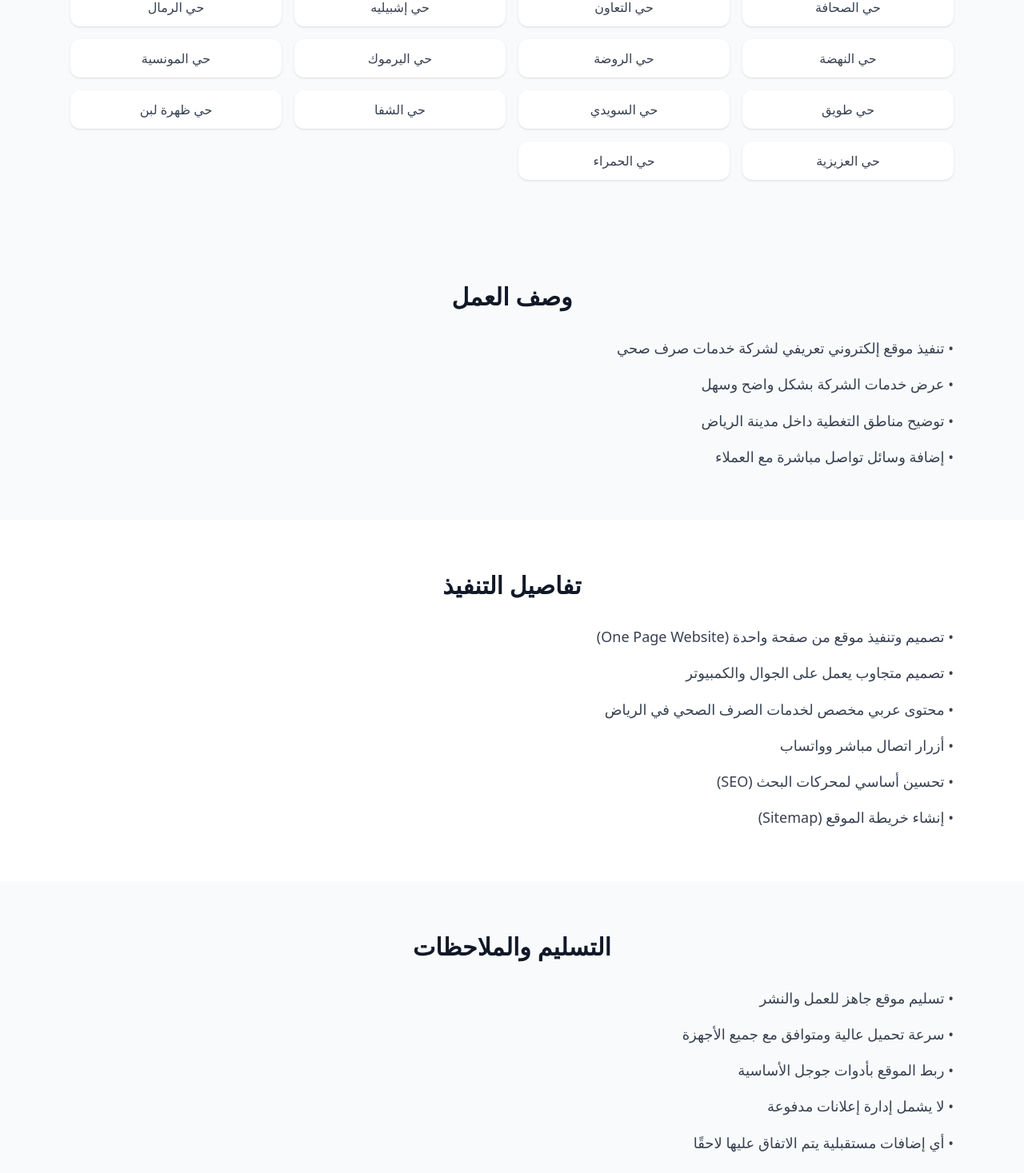
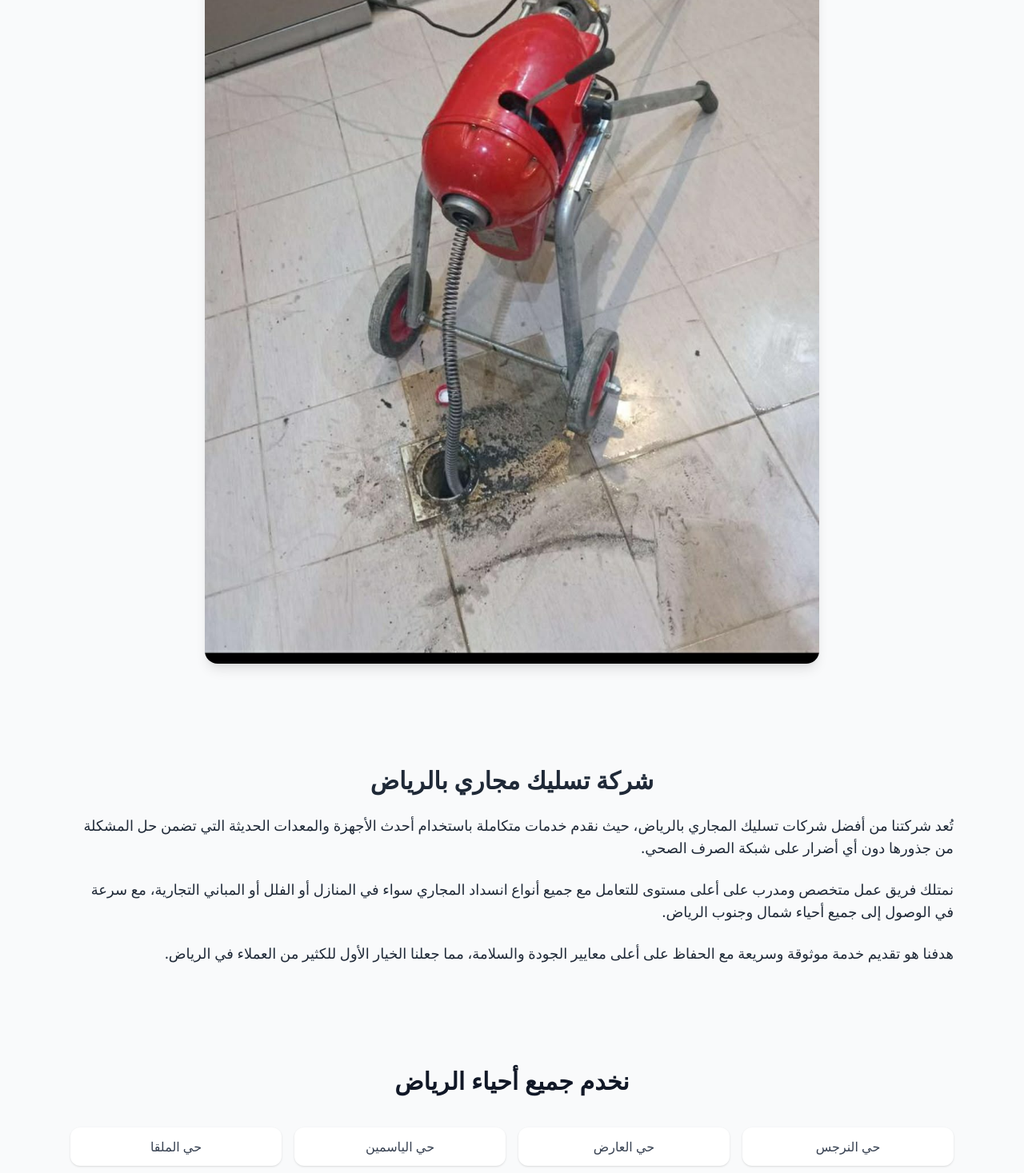
Before and after one commit to youssefahmed59/taslik-majari-riyadh, a Next.js app: page / in a window 1280 px wide. Shown: the part 2773-4240 px from the top of the page at 80% size. Built offline with nearby package versions, Linux system fonts and the light colour scheme.

Commit message:
Update page.jsx

```diff
--- a/app/page.jsx
+++ b/app/page.jsx
@@ -70,6 +70,40 @@ export default function Home() {
           ))}
         </div>
       </section>
+     {/* صورة معدات إضافية */}
+     <section className="max-w-6xl mx-auto px-6 py-16 text-center">
+      <img
+    src="/images/bee3f4c2-413c-4665-83ef-989ef7640f14.jfif"
+    alt="معدات تسليك مجاري متطورة بالرياض"
+    className="mx-auto rounded-2xl shadow-lg max-w-3xl"
+  />
+
+</section>
+      {/* محتوى تعريفي */}
+<section className="max-w-6xl mx-auto px-6 py-16 leading-relaxed text-gray-800">
+  <h2 className="text-3xl font-bold mb-6 text-center">
+    شركة تسليك مجاري بالرياض
+  </h2>
+
+  <p className="mb-6 text-lg">
+    تُعد شركتنا من أفضل شركات تسليك المجاري بالرياض، حيث نقدم خدمات متكاملة
+    باستخدام أحدث الأجهزة والمعدات الحديثة التي تضمن حل المشكلة من جذورها
+    دون أي أضرار على شبكة الصرف الصحي.
+  </p>
+
+  <p className="mb-6 text-lg">
+    نمتلك فريق عمل متخصص ومدرب على أعلى مستوى للتعامل مع جميع أنواع انسداد
+    المجاري سواء في المنازل أو الفلل أو المباني التجارية، مع سرعة في الوصول
+    إلى جميع أحياء شمال وجنوب الرياض.
+  </p>
+
+  <p className="text-lg">
+    هدفنا هو تقديم خدمة موثوقة وسريعة مع الحفاظ على أعلى معايير الجودة
+    والسلامة، مما جعلنا الخيار الأول للكثير من العملاء في الرياض.
+  </p>
+</section>
+
+
 
       {/* Areas */}
       <section className="max-w-6xl mx-auto px-6 py-16">
```
